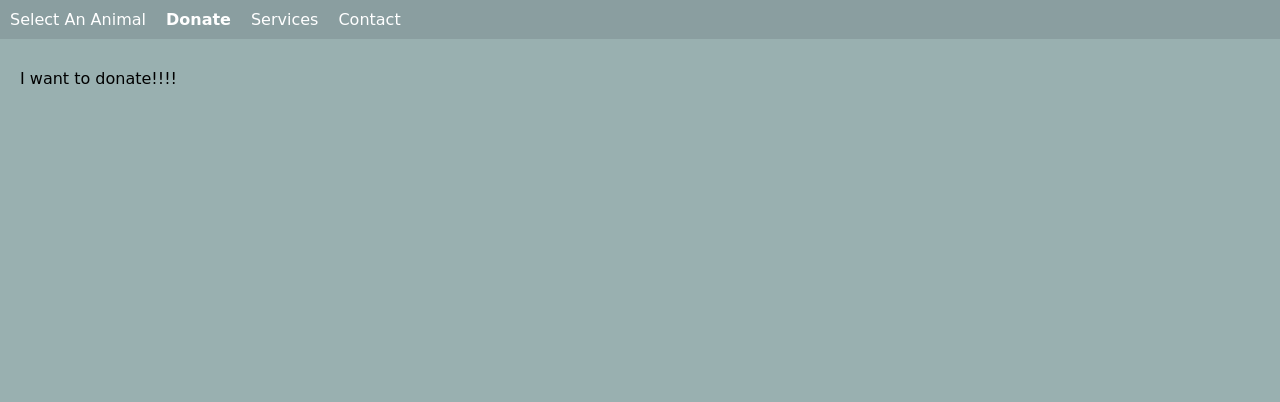
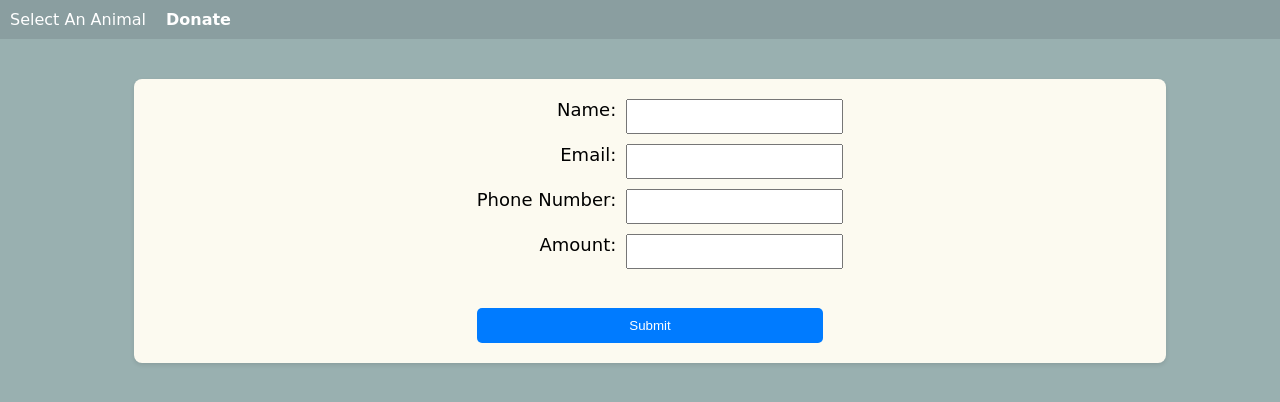
Before and after one commit to gollylawrence/school-demo, a React (Create React App) app: page / in a window 1280 px wide. Both pictures are taken after a click on the item "Donate". Shown: the top 402 px of the page. Built offline with nearby package versions, Linux system fonts and the light colour scheme.

Commit message:
update pages

```diff
--- a/src/components/NavBar.tsx
+++ b/src/components/NavBar.tsx
@@ -1,20 +1,20 @@
 import React, { useState } from 'react';
 import { SelectAnAnimal } from '../pages/SelectAnAnimal';
-import { Donate } from '../pages/SelectAnAnimal/Donate';
+import Donate from '../pages/Donate';
 import './NavBar.css'
 
 enum Tabs {
     SelectAnAnimal = 'Select An Animal',
     Donate = 'Donate',
-    Services = 'Services',
-    Contact = 'Contact'
+    // Services = 'Services',
+    // Contact = 'Contact'
 }
 
 const Pages: { [tabName: string]: React.ReactElement } = {
     [Tabs.SelectAnAnimal]: <SelectAnAnimal />,
     [Tabs.Donate]: <Donate />,
-    [Tabs.Services]: <h1>Our Services</h1>,
-    [Tabs.Contact]: <h1>Contact Us</h1>
+    // [Tabs.Services]: <h1>Our Services</h1>,
+    // [Tabs.Contact]: <h1>Contact Us</h1>
 }
 
 const NavBar = () => {
--- /dev/null
+++ b/src/pages/Donate/index.tsx
@@ -0,0 +1,58 @@
+import React, { ChangeEvent, useState } from 'react';
+import './styles.css'
+
+const Donate = () => {
+  const [name, setName] = useState('');
+  const [email, setEmail] = useState('');
+  const [phoneNumber, setPhoneNumber] = useState('');
+  const [amount, setAmount] = useState('');
+  const [isLoading, setIsLoading] = useState(false);
+  const [submitted, setSubmitted] = useState(false);
+
+  const handleSubmit = (e: ChangeEvent<HTMLFormElement>) => {
+    e.preventDefault();
+    setIsLoading(true);
+
+    // Simulate loading (timeout)
+    setTimeout(() => {
+      setIsLoading(false);
+      setSubmitted(true);
+    }, 2000);
+  };
+
+  return (
+    <div className='top-item'>
+        <div className='donation-form inner-component'>
+        {!submitted ? (
+            <form className="form-group" onSubmit={handleSubmit}>
+                <label htmlFor="name">Name:</label>
+                <input type="text" id="name" name="name" onChange={e => setName(e.currentTarget.value)} required />
+
+                <label htmlFor="email">Email:</label>
+                <input type="email" id="email" name="email" onChange={e => setEmail(e.currentTarget.value)} required />
+
+                <label htmlFor="phoneNumber">Phone Number:</label>
+                <input type="tel" id="phoneNumber" name="phoneNumber" onChange={e => setPhoneNumber(e.currentTarget.value)} required />
+
+                <label htmlFor="amount">Amount:</label>
+                <input type="number" id="amount" name="amount" onChange={e => setAmount(e.currentTarget.value)} required />
+
+                <br />
+                <button type="submit" disabled={isLoading}>
+                    {isLoading ? 'Loading...' : 'Submit'}
+                </button>
+            </form>
+        ) : (
+            <div className='thanks-container'>
+            <h2>Thank you for your donation, {name.toUpperCase()}!</h2>
+            <p>Email: {email}</p>
+            <p>Phone Number: {phoneNumber}</p>
+            <p>Amount: ${amount}</p>
+            </div>
+        )}
+        </div>
+    </div>
+  );
+};
+
+export default Donate;
--- /dev/null
+++ b/src/pages/Donate/styles.css
@@ -0,0 +1,57 @@
+.donation-form, .thanks-container, .form-container {
+    display: flex;
+    flex-direction: column;
+    gap: 20px;
+    justify-content: center;
+    align-items: center;
+}
+
+.form-group {
+    display: grid;
+    grid-template-columns: max-content 1fr;
+    gap: 10px;
+  }
+
+  label {
+    text-align: right;
+  }
+
+  input {
+    width: 100%;
+    padding: 8px;
+  }
+
+  button {
+    grid-column: span 2;
+    padding: 10px 20px;
+    background-color: #007bff;
+    color: #fff;
+    border: none;
+    border-radius: 5px;
+    cursor: pointer;
+  }
+
+  button:disabled {
+    background-color: #ccc;
+    cursor: not-allowed;
+  }
+
+
+  .top-item,
+  .bottom-item {
+    display: flex;
+    justify-content: center;
+    align-items: center;
+    margin: 10px;
+    width: 100%;
+  }
+
+  .inner-component {
+    /* Styling for the inner components */
+    background-color: #FCFAF0;
+    width: 80%; /* Adjust the width as needed */
+    border-radius: 8px; /* Adjust the border radius as needed */
+    box-shadow: 0px 2px 4px rgba(0, 0, 0, 0.1); /* Adjust the box shadow as needed */
+    display: flex;
+    padding: 20px;
+  }
--- a/src/pages/SelectAnAnimal/AnimalSanctuary/index.tsx
+++ b/src/pages/SelectAnAnimal/AnimalSanctuary/index.tsx
@@ -27,9 +27,7 @@ export const AnimalSanctuary = ({ location, selectedAnimal, setSelectedAnimal }:
   const activeLocationAnimals = location ? AnimalGlossary.filter(photo => photo.location === location) : AnimalGlossary
   const activeAnimals: PhotoObject[] = selectedAnimalCard ? [selectedAnimalCard] : activeLocationAnimals
 
-  return (
-    <div className="animal-sanctuary" >
-      <div className="container">
+  return (<>
         {activeAnimals &&  <div className="top-item">
           <div className="inner-component">
             <div className="animal-grid">
@@ -61,8 +59,6 @@ export const AnimalSanctuary = ({ location, selectedAnimal, setSelectedAnimal }:
             </div>
           </div>
         )}
-        </div>
-      </div>
-    </div>
+        </div></>
   );
 };
--- a/src/pages/SelectAnAnimal/AnimalSanctuary/styles.css
+++ b/src/pages/SelectAnAnimal/AnimalSanctuary/styles.css
@@ -2,12 +2,10 @@
 body {
     font-family: 'Comic Sans MS', cursive, sans-serif; /* Fun and playful font */
     background-color: #99B0B0; /* Light gray background */
-
   }
 
   .photo {
     flex: 1;
-    margin: 0 5px;
     aspect-ratio: 1;
     display: block;
     padding: 1rem;
@@ -19,14 +17,6 @@ body {
     overflow: hidden;
     object-fit: cover;
     display: block;
-  }
-
-   .container {
-    display: flex;
-    flex-direction: column;
-    height: 100vh; /* Makes the container take up the full height of the viewport */
-    gap: 20px;
-    margin: 10px 0;
   }
 
   .top-item,
@@ -41,11 +31,10 @@ body {
   .inner-component {
     /* Styling for the inner components */
     background-color: #FCFAF0;
-    width: 80%; /* Adjust the width as needed */
     border-radius: 8px; /* Adjust the border radius as needed */
     box-shadow: 0px 2px 4px rgba(0, 0, 0, 0.1); /* Adjust the box shadow as needed */
     display: flex;
-    padding: 20px;
+
   }
 
   .animal-grid {
@@ -53,3 +42,14 @@ body {
     grid-template-columns: 1fr 1fr 1fr 1fr;
     column-gap: 1rem;
   }
+
+  button {
+    color: #8A9EA0
+  }
+
+
+  .animal-sanctuary {
+      /* Styling for the inner components */
+      border-radius: 8px; /* Adjust the border radius as needed */
+      display: flex;
+  }
--- a/src/pages/SelectAnAnimal/Donate/index.tsx
+++ /dev/null
@@ -1,7 +0,0 @@
-import React from "react"
-
-export const Donate = () => {
-
-
-    return <>I want to donate!!!! </>
-}
--- a/src/pages/SelectAnAnimal/Search/index.tsx
+++ b/src/pages/SelectAnAnimal/Search/index.tsx
@@ -39,16 +39,17 @@ export const Search = ({location, setLocation, setSelectedAnimal }: Props) => {
     };
 
     return (
-        <div>
+        <div className="inner-component">
             <div id="welcome-message">
-                Welcome to our website!
+                Click on an animal to find out more!
             </div>
             <div >
                 <form onSubmit={handleNameSubmit} style={{ display: "flex",
-                flexWrap: "wrap",
-                justifyContent: "center",
-                alignItems: "center",
-                gap: "10px"
+                    flexDirection: "column",
+                    flexWrap: "wrap",
+                    justifyContent: "center",
+                    alignItems: "center",
+                    gap: "10px"
                 }}>
                     <label htmlFor="name-input">Enter your location:</label>
                     <input
@@ -57,7 +58,8 @@ export const Search = ({location, setLocation, setSelectedAnimal }: Props) => {
                         value={inputValue}
                         onChange={handleNameChange}
                         style={{
-                            borderColor: error ? "red" : "black"
+                            borderColor: error ? "red" : "black",
+                            width: '80%'
                         }}
                     />
                     <button>Update</button>
--- a/src/pages/SelectAnAnimal/Search/styles.css
+++ b/src/pages/SelectAnAnimal/Search/styles.css
@@ -18,3 +18,16 @@ body {
     font-size: 18px;
     color: black; /* Dark gray color for labels */
   }
+
+.inner-component {
+    /* Styling for the inner components */
+    background-color: #FCFAF0;
+    width: 80%; /* Adjust the width as needed */
+    border-radius: 8px; /* Adjust the border radius as needed */
+    box-shadow: 0px 2px 4px rgba(0, 0, 0, 0.1); /* Adjust the box shadow as needed */
+    display: flex;
+    flex-direction: column;
+    padding: 20px;
+    align-items: center;
+    justify-content: center;
+  }
--- a/src/pages/SelectAnAnimal/index.tsx
+++ b/src/pages/SelectAnAnimal/index.tsx
@@ -7,7 +7,12 @@ export const SelectAnAnimal = () => {
     const [selectedAnimal, setSelectedAnimal] = useState<string | undefined>(undefined);
 
     return (
-        <div>
+        <div style={{
+            flexDirection: 'column',
+            display: 'flex',
+            alignItems: 'center',
+            justifyContent: 'center'
+        }}>
             <Search location={location} setLocation={setLocation} setSelectedAnimal={setSelectedAnimal} />
             <AnimalSanctuary location={location} selectedAnimal={selectedAnimal} setSelectedAnimal={setSelectedAnimal}/>
         </div>
```
